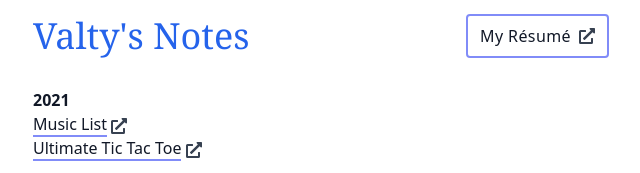
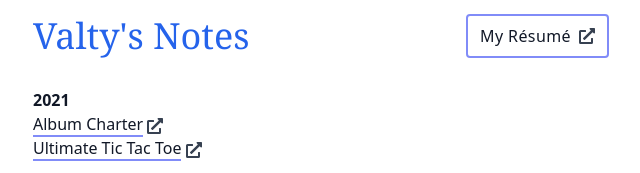
Before and after one commit to valtism/valtism.github.io, a website: page index.html in a window 1280 px wide. Shown: the top 173 px of the page, 319-959 px from the left. Drawn offline with Linux system fonts and the light colour scheme.

Commit message:
Update album charter domain

```diff
--- a/index.html
+++ b/index.html
@@ -31,7 +31,7 @@
   <main class="max-w-xl mx-auto my-4">
     <div class="mt-4 font-bold">2021</div>
     <div>
-      <a class="border-b-2 border-indigo-400" href="https://valtism.com/music-list/">Music List</a>
+      <a class="border-b-2 border-indigo-400" href="https://albumcharter.com/">Album Charter</a>
       <svg class="inline w-4 h-4 fill-current text-gray-700" viewBox="0 0 512 512" xmlns="http://www.w3.org/2000/svg">
         <path
           d="M432 320h-32a16 16 0 00-16 16v112H64V128h144a16 16 0 0016-16V80a16 16 0 00-16-16H48a48 48 0 00-48 48v352a48 48 0 0048 48h352a48 48 0 0048-48V336a16 16 0 00-16-16zM488 0H360c-21.37 0-32.05 25.91-17 41l35.73 35.73L135 320.37a24 24 0 000 34L157.67 377a24 24 0 0034 0l243.61-243.68L471 169c15 15 41 4.5 41-17V24a24 24 0 00-24-24z" />
```
